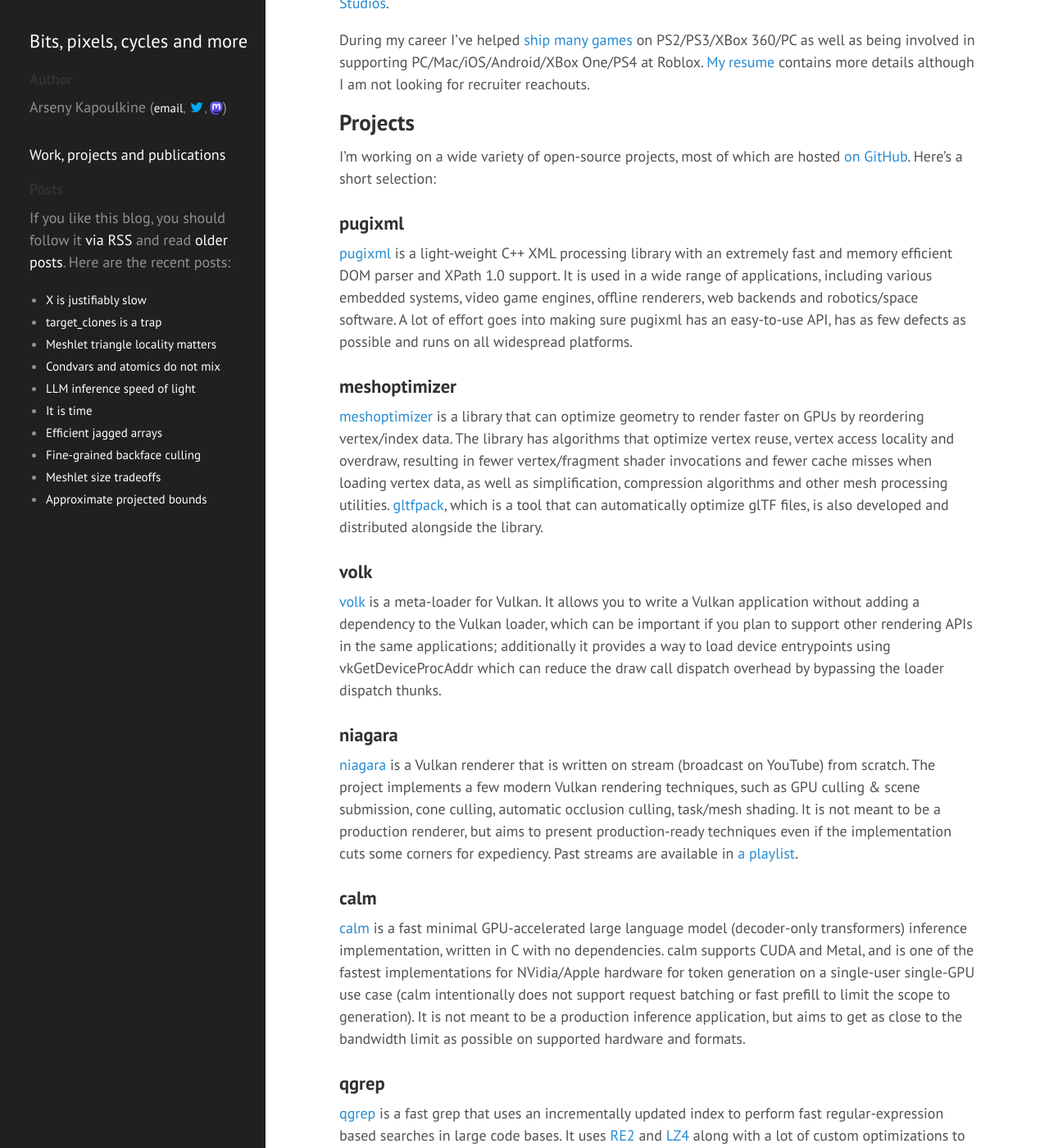
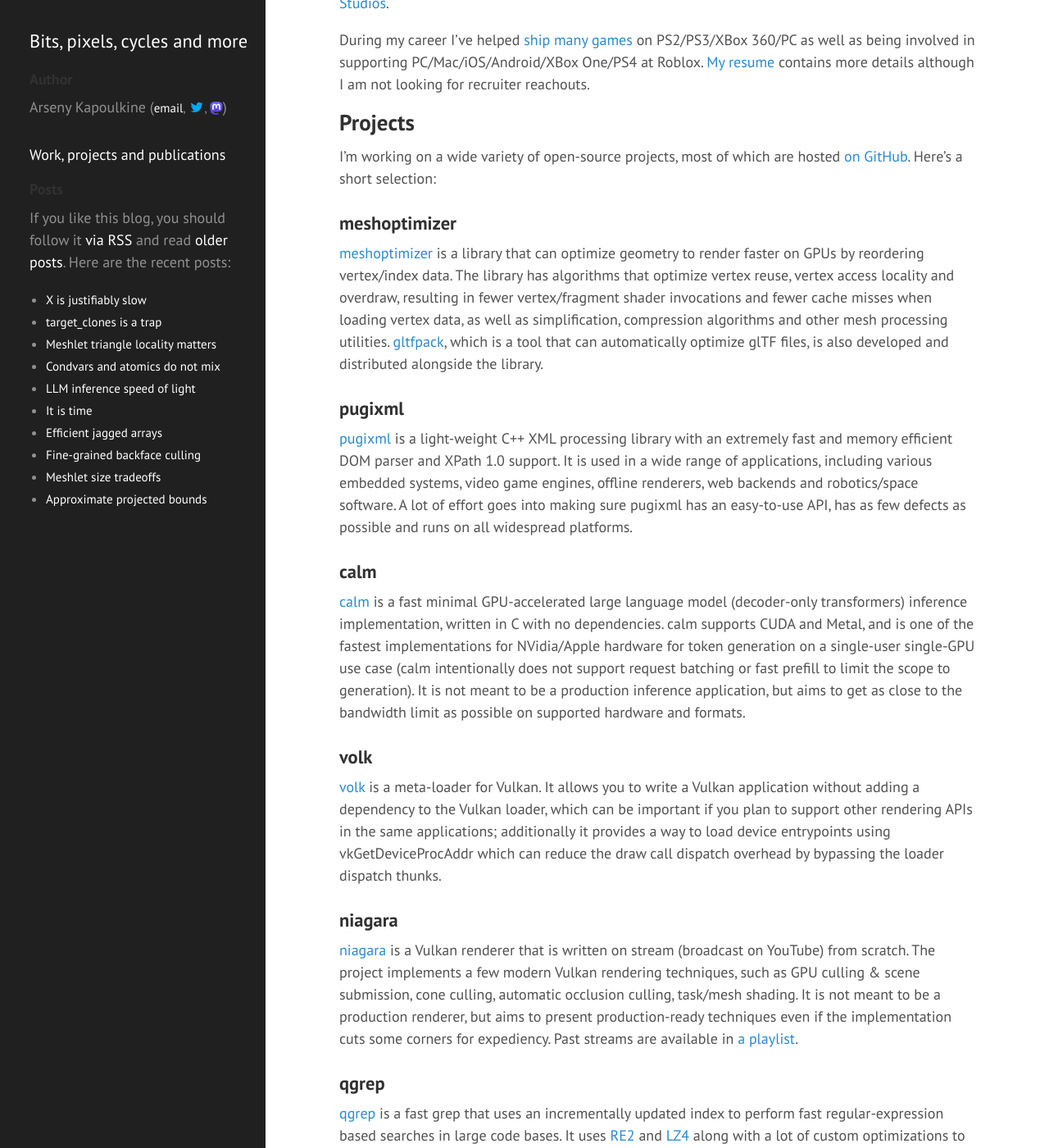
Before and after one commit to zeux/zeux.github.io, a Jekyll site: the page built from about.md, in a window 1280 px wide and 1400 px high, scrolled down 240 px. Shown: the whole window at 82% size. Built offline with Jekyll 4.4.1, drawn with Linux system fonts in a browser that asks for light colours; some of the changed lines change nothing that is shown.

Commit message:
Update about.md
Reorder projects to better sort for activity vs popularity

```diff
--- a/about.md
+++ b/about.md
@@ -14,13 +14,17 @@
 
 I'm working on a wide variety of open-source projects, most of which are hosted [on GitHub](https://github.com/zeux/). Here's a short selection:
 
+### meshoptimizer
+
+[meshoptimizer](https://github.com/zeux/meshoptimizer) is a library that can optimize geometry to render faster on GPUs by reordering vertex/index data. The library has algorithms that optimize vertex reuse, vertex access locality and overdraw, resulting in fewer vertex/fragment shader invocations and fewer cache misses when loading vertex data, as well as simplification, compression algorithms and other mesh processing utilities. [gltfpack](https://github.com/zeux/meshoptimizer/tree/master/gltf#readme), which is a tool that can automatically optimize glTF files, is also developed and distributed alongside the library.
+
 ### pugixml
 
 [pugixml](https://pugixml.org/) is a light-weight C++ XML processing library with an extremely fast and memory efficient DOM parser and XPath 1.0 support. It is used in a wide range of applications, including various embedded systems, video game engines, offline renderers, web backends and robotics/space software. A lot of effort goes into making sure pugixml has an easy-to-use API, has as few defects as possible and runs on all widespread platforms.
 
-### meshoptimizer
+### calm
 
-[meshoptimizer](https://github.com/zeux/meshoptimizer) is a library that can optimize geometry to render faster on GPUs by reordering vertex/index data. The library has algorithms that optimize vertex reuse, vertex access locality and overdraw, resulting in fewer vertex/fragment shader invocations and fewer cache misses when loading vertex data, as well as simplification, compression algorithms and other mesh processing utilities. [gltfpack](https://github.com/zeux/meshoptimizer/tree/master/gltf#readme), which is a tool that can automatically optimize glTF files, is also developed and distributed alongside the library.
+[calm](https://github.com/zeux/calm) is a fast minimal GPU-accelerated large language model (decoder-only transformers) inference implementation, written in C with no dependencies. calm supports CUDA and Metal, and is one of the fastest implementations for NVidia/Apple hardware for token generation on a single-user single-GPU use case (calm intentionally does not support request batching or fast prefill to limit the scope to generation). It is not meant to be a production inference application, but aims to get as close to the bandwidth limit as possible on supported hardware and formats.
 
 ### volk
 
@@ -29,10 +33,6 @@
 ### niagara
 
 [niagara](https://github.com/zeux/niagara) is a Vulkan renderer that is written on stream (broadcast on YouTube) from scratch. The project implements a few modern Vulkan rendering techniques, such as GPU culling & scene submission, cone culling, automatic occlusion culling, task/mesh shading. It is not meant to be a production renderer, but aims to present production-ready techniques even if the implementation cuts some corners for expediency. Past streams are available in [a playlist](https://www.youtube.com/playlist?list=PL0JVLUVCkk-l7CWCn3-cdftR0oajugYvd).
-
-### calm
-
-[calm](https://github.com/zeux/calm) is a fast minimal GPU-accelerated large language model (decoder-only transformers) inference implementation, written in C with no dependencies. calm supports CUDA and Metal, and is one of the fastest implementations for NVidia/Apple hardware for token generation on a single-user single-GPU use case (calm intentionally does not support request batching or fast prefill to limit the scope to generation). It is not meant to be a production inference application, but aims to get as close to the bandwidth limit as possible on supported hardware and formats.
 
 ### qgrep
 
```
